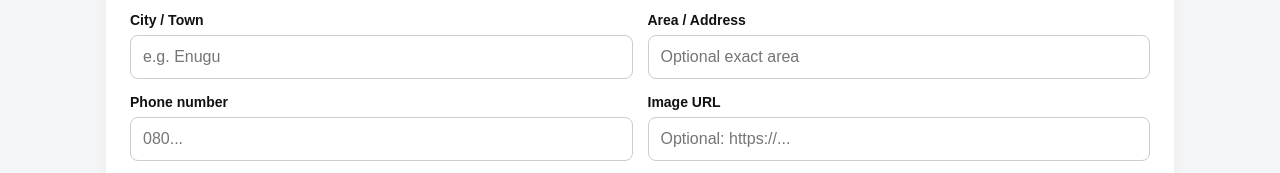
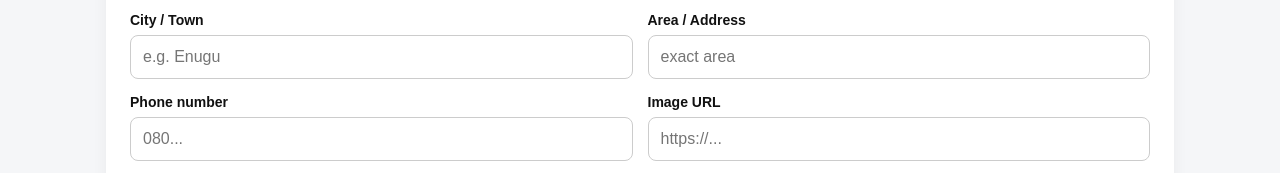
Before and after one commit to multilevelindustry-wq/Service, a plain HTML site: page upload.html in a window 1280 px wide. Shown: the part 522-695 px from the top of the page. Drawn offline with Linux system fonts and the light colour scheme; no server answers.

Commit message:
Modify placeholders in upload form fields
Updated placeholders for address and image URL fields.

```diff
--- a/upload.html
+++ b/upload.html
@@ -34,9 +34,9 @@
 <div class="field"><label>Price / Salary</label><input id="price" required placeholder="e.g. ₦150,000 or Negotiable"></div>
 <div class="field"><label>State</label><select id="state" required></select></div>
 <div class="field"><label>City / Town</label><input id="city" required placeholder="e.g. Enugu"></div>
-<div class="field"><label>Area / Address</label><input id="address" required placeholder="Optional exact area"></div>
+<div class="field"><label>Area / Address</label><input id="address" required placeholder="exact area"></div>
 <div class="field"><label>Phone number</label><input id="phone" required placeholder="080..."></div>
-<div class="field"><label>Image URL</label><input id="imageUrl" required placeholder="Optional: https://..."></div>
+<div class="field"><label>Image URL</label><input id="imageUrl" required placeholder="https://..."></div>
 <div class="field full"><label>Description</label><textarea id="description" required placeholder="Describe the job, service or property..."></textarea></div>
 </div><br><button class="primary" type="submit">Publish Listing</button><div id="uploadMsg" style="margin-top:12px"></div></form>
 </div></main><footer><div class="footer-grid">
```
